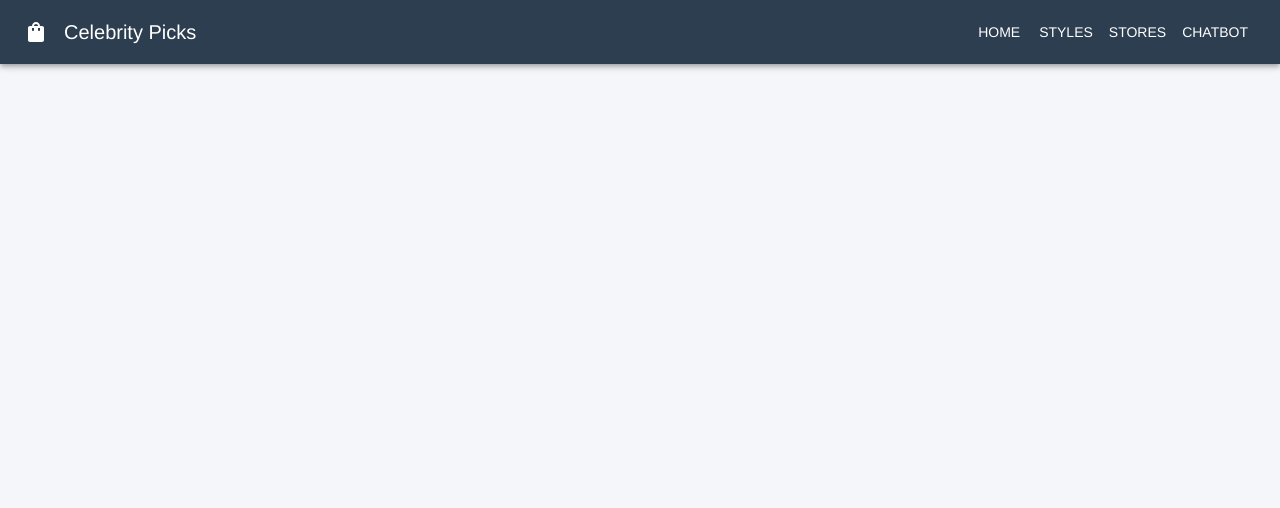
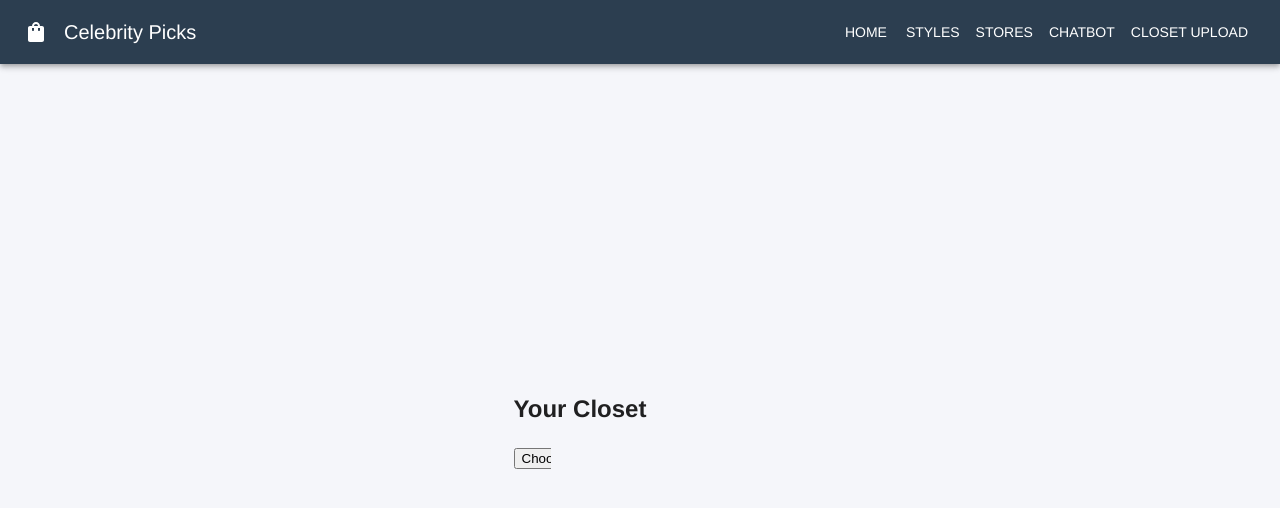
Before and after one commit to RayanDas06/PersonalStylist, a React (Create React App) app: page /closet-upload in a window 1280 px wide. Shown: the top 508 px of the page. Built offline with nearby package versions, Linux system fonts and the light colour scheme.

Commit message:
closet upload ui

```diff
--- a/src/App.tsx
+++ b/src/App.tsx
@@ -7,6 +7,8 @@ import StyleSelection from './pages/StyleSelection.tsx';
 import OutfitRecommendations from './pages/OutfitRecommendations.tsx';
 import StoreDirectory from './pages/StoreDirectory.tsx';
 import ChatBot from './pages/Chatbot.tsx'; // Ensure casing matches the file system
+import ClosetUpload from './pages/ClosetUpload.tsx';
+
 
 const theme = createTheme({
   palette: {
@@ -37,6 +39,7 @@ function App() {
           <Route path="/outfits/:styleId" element={<OutfitRecommendations />} />
           <Route path="/stores" element={<StoreDirectory />} />
           <Route path="/chatbot" element={<ChatBot />} />
+          <Route path="/closet-upload" element={<ClosetUpload />} />
         </Routes>
       </Router>
     </ThemeProvider>
--- a/src/components/Navbar.tsx
+++ b/src/components/Navbar.tsx
@@ -24,7 +24,9 @@ const Navbar: React.FC = () => {
           <Button color="inherit" component={RouterLink} to="/chatbot">
             ChatBot
           </Button>
-
+          <Button color="inherit" component={RouterLink} to="/closet-upload">
+            Closet Upload
+          </Button>
         </Box>
       </Toolbar>
     </AppBar>
--- /dev/null
+++ b/src/pages/ClosetUpload.tsx
@@ -0,0 +1,39 @@
+import React, { useState } from 'react';
+import '../style/ClosetUpload.css';
+
+const ClosetUpload = () => {
+  const [images, setImages] = useState<File[]>([]);
+  const [previews, setPreviews] = useState<string[]>([]);
+
+  const handleImageUpload = (e: React.ChangeEvent<HTMLInputElement>) => {
+    const files = Array.from(e.target.files || []);
+    setImages((prev) => [...prev, ...files]);
+
+    const newPreviews = files.map((file) => URL.createObjectURL(file));
+    setPreviews((prev) => [...prev, ...newPreviews]);
+  };
+
+  return (
+    <div className="closet-container">
+      <h2>Your Closet</h2>
+      <input
+        type="file"
+        accept="image/*"
+        multiple
+        onChange={handleImageUpload}
+        className="upload-input"
+      />
+
+      <div className="gallery">
+        {previews.map((src, index) => (
+          <div className="gallery-item" key={index}>
+            <img src={src} alt={`Clothing ${index}`} />
+            <p className="description">Item {index + 1}</p>
+          </div>
+        ))}
+      </div>
+    </div>
+  );
+};
+
+export default ClosetUpload;
--- /dev/null
+++ b/src/style/ClosetUpload.css
@@ -0,0 +1,35 @@
+.closet-container {
+  padding: 2rem;
+  max-width: 1200px;
+  margin: auto;
+}
+
+.upload-input {
+  margin-bottom: 1.5rem;
+}
+
+.gallery {
+  display: grid;
+  grid-template-columns: repeat(auto-fill, minmax(180px, 1fr));
+  gap: 1rem;
+}
+
+.gallery-item {
+  background: white;
+  padding: 10px;
+  border-radius: 8px;
+  text-align: center;
+  box-shadow: 0 2px 6px rgba(0, 0, 0, 0.1);
+}
+
+.gallery-item img {
+  width: 100%;
+  height: auto;
+  border-radius: 6px;
+}
+
+.description {
+  margin-top: 0.5rem;
+  font-size: 0.9rem;
+  color: #333;
+}
```
Also changed, not shown: package.json (+1 -6 lines).
